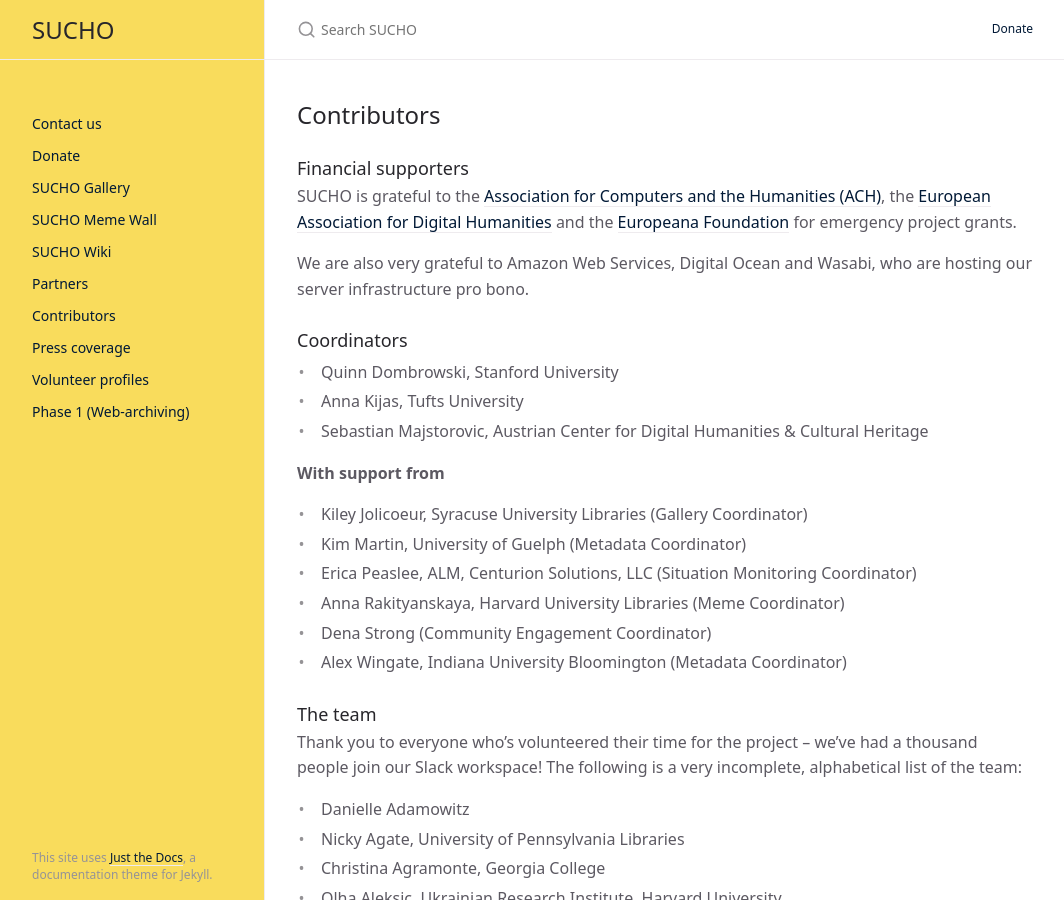
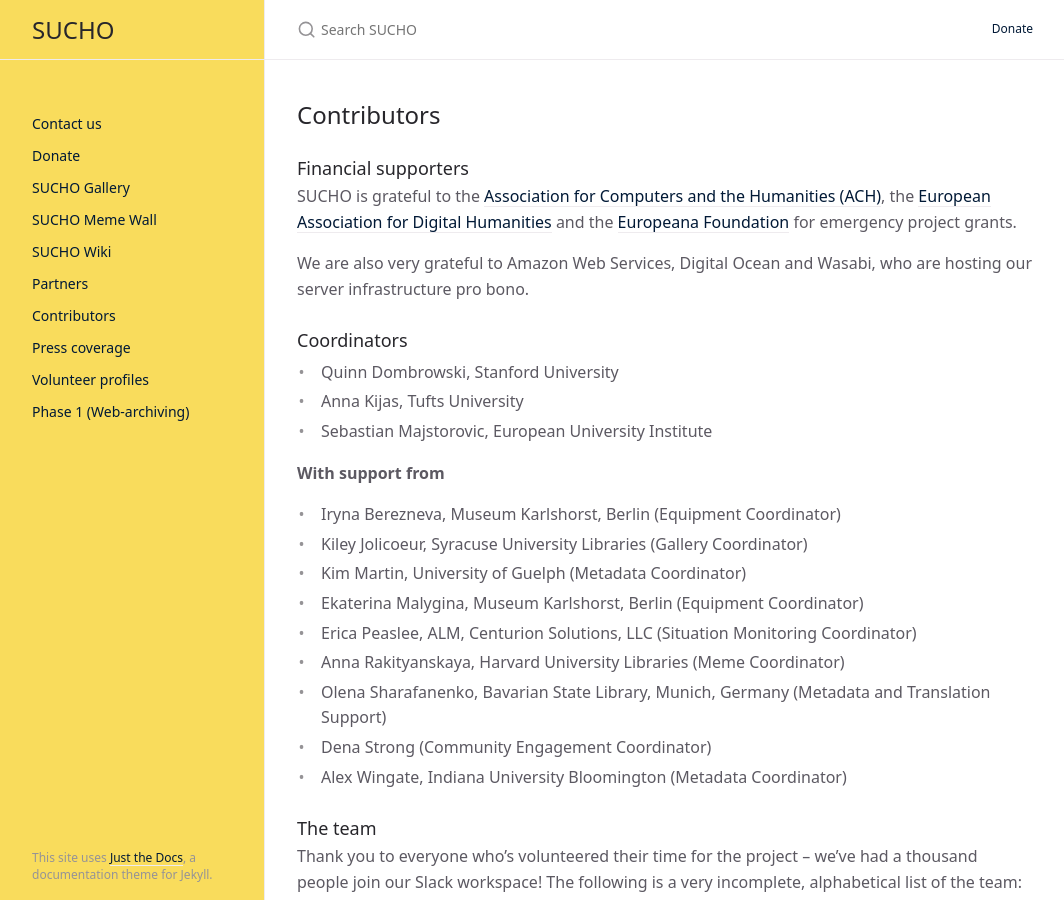
Before and after one commit to sucho-archiving/sucho-archiving.github.io, a Jekyll site: the page built from contributors.md, in a window 1280 px wide and 900 px high. Shown: the whole window, without its empty margins (107-1171 px from the left). Built offline with Jekyll 4.4.1, drawn with Linux system fonts in a browser that asks for light colours; some of the changed text lies outside the part shown.

Commit message:
Update contributors.md

```diff
--- a/contributors.md
+++ b/contributors.md
@@ -16,14 +16,17 @@
 
 - Quinn Dombrowski, Stanford University
 - Anna Kijas, Tufts University
-- Sebastian Majstorovic, Austrian Center for Digital Humanities & Cultural Heritage
+- Sebastian Majstorovic, European University Institute
 
 **With support from**
 
+- Iryna Berezneva, Museum Karlshorst, Berlin (Equipment Coordinator)
 - Kiley Jolicoeur, Syracuse University Libraries (Gallery Coordinator)
 - Kim Martin, University of Guelph (Metadata Coordinator)
+- Ekaterina Malygina, Museum Karlshorst, Berlin (Equipment Coordinator)
 - Erica Peaslee, ALM, Centurion Solutions, LLC (Situation Monitoring Coordinator)
 - Anna Rakityanskaya, Harvard University Libraries (Meme Coordinator)
+- Olena Sharafanenko, Bavarian State Library, Munich, Germany (Metadata and Translation Support)
 - Dena Strong (Community Engagement Coordinator)
 - Alex Wingate, Indiana University Bloomington (Metadata Coordinator)
 
```
Also changed, not shown: other parts of contributors.md (+2 -0 lines).
